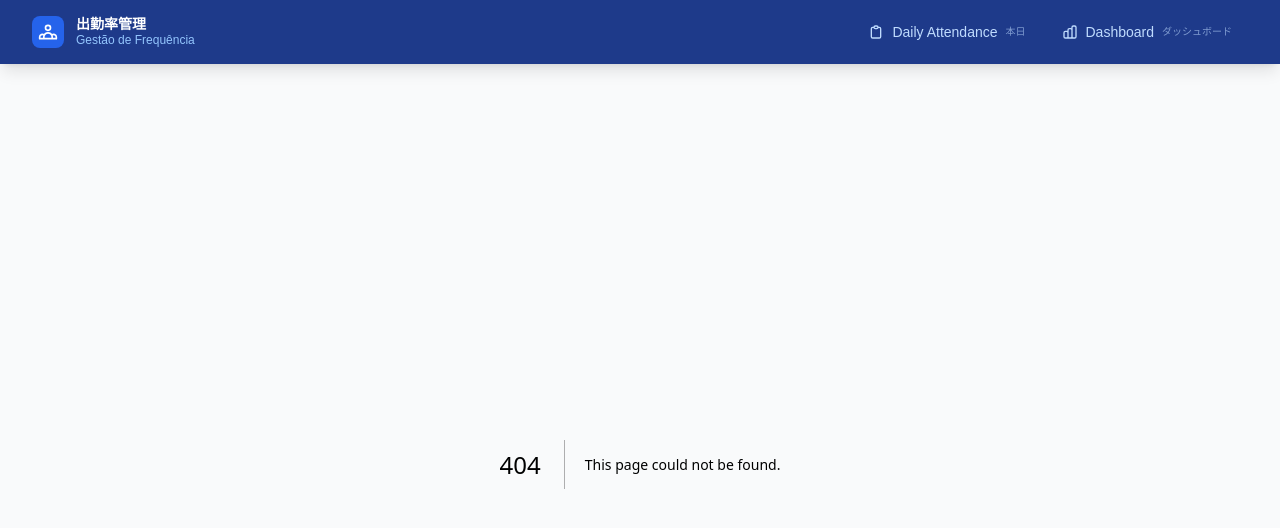
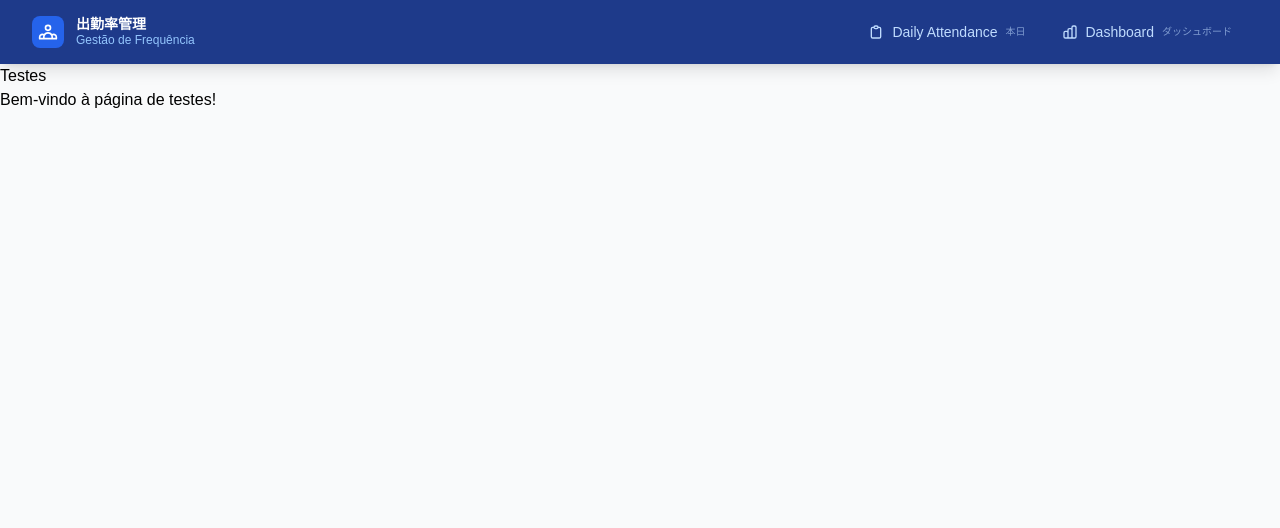
Before and after one commit to IT-YorozuBR/taxa-frequencia, a Next.js app: page /testes/testes2 in a window 1280 px wide. Before the commit this address had no page. Shown: the top 528 px of the page. Built offline with nearby package versions, Linux system fonts and the light colour scheme.

Commit message:
test: testando deploy automatico

```diff
--- /dev/null
+++ b/app/testes/testes2/page.tsx
@@ -0,0 +1,8 @@
+export default function TestesPage() {
+    return(
+        <div>
+            <h1>Testes</h1>
+            <p>Bem-vindo à página de testes!</p>
+        </div>
+    )
+}
```
